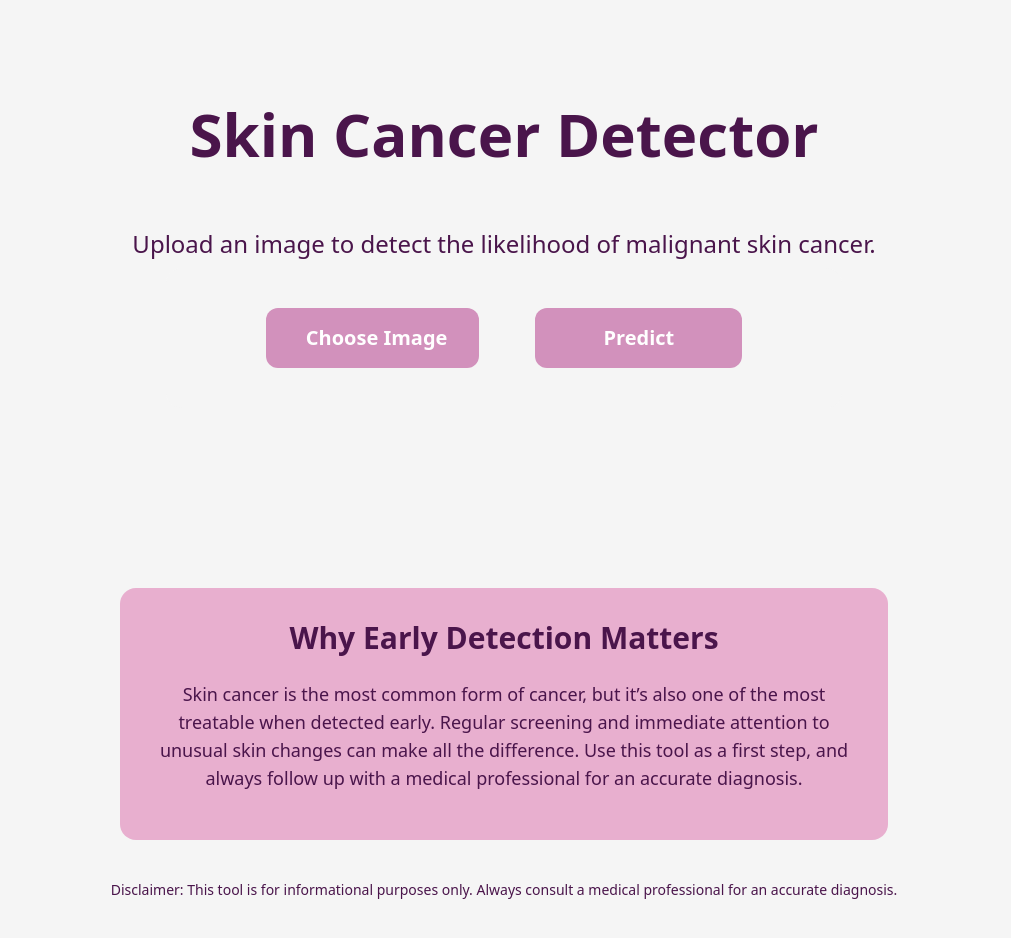
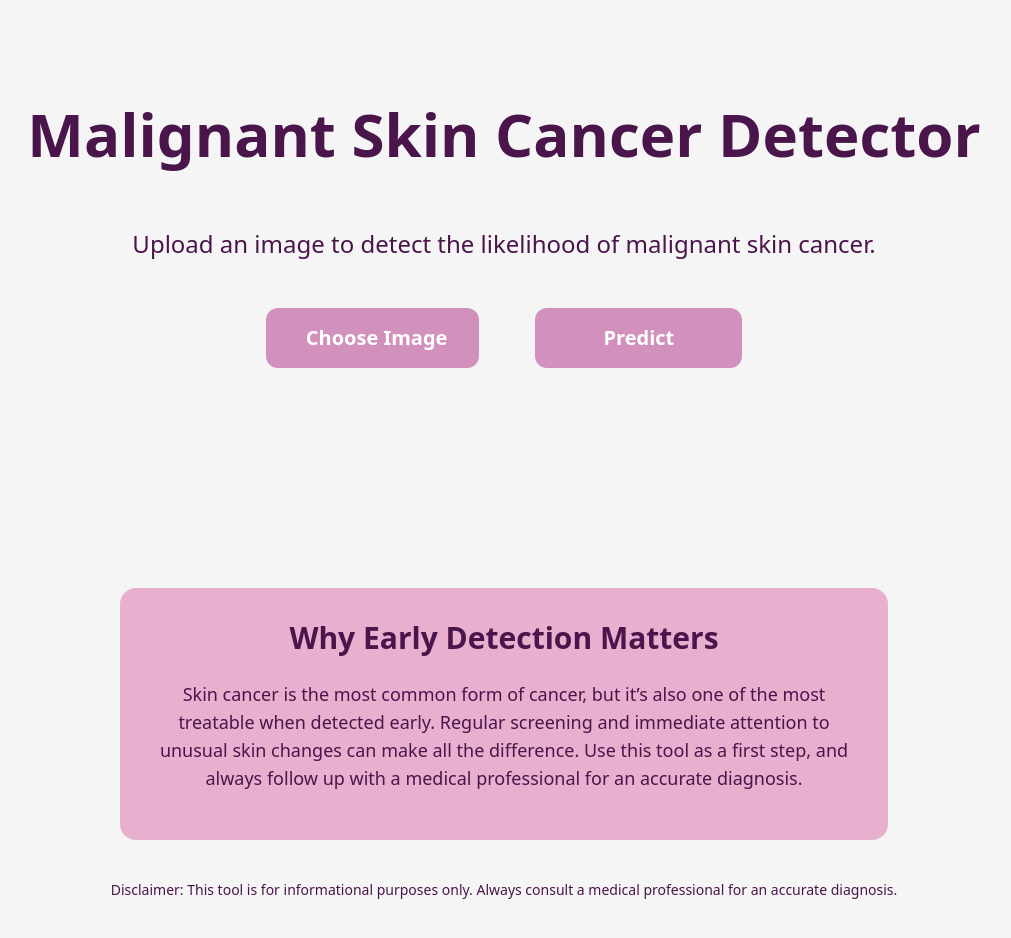
Before and after one commit to sneha-byte/DermaDetect, a React (Vite) app: page / in a window 1280 px wide. Shown: the top 938 px of the page, without its empty margins (136-1147 px from the left). Built offline with nearby package versions, Linux system fonts and the light colour scheme.

Commit message:
changed title

```diff
--- a/src/components/Upload.tsx
+++ b/src/components/Upload.tsx
@@ -29,7 +29,7 @@ const Upload = () => {
 
       const data = await response.json();
       setPrediction(
-        `Our model predicts there is a ${(data.probability * 100).toFixed(2)}% chance of this image showing malignant skin cancer.`
+        `Our model predicts there is a ${(data.probability * 100).toFixed(5)}% chance of this image showing malignant skin cancer.`
       ); // Update prediction state
     } catch (error) {
       console.error("Error:", error);
@@ -42,7 +42,7 @@ const Upload = () => {
   return (
     <div className="min-h-screen bg-[#F5F5F5] flex flex-col items-center justify-start p-20">
       <h1 className="text-6xl font-bold text-[#4A154B] text-center pt-4 pb-5">
-        Skin Cancer Detector
+        Malignant Skin Cancer Detector
       </h1>
 
       <h2 className="text-2xl text-[#4A154B] text-center mt-2">
```
Also changed, not shown: 1 other file (tests, documents, lock files or other folders).
